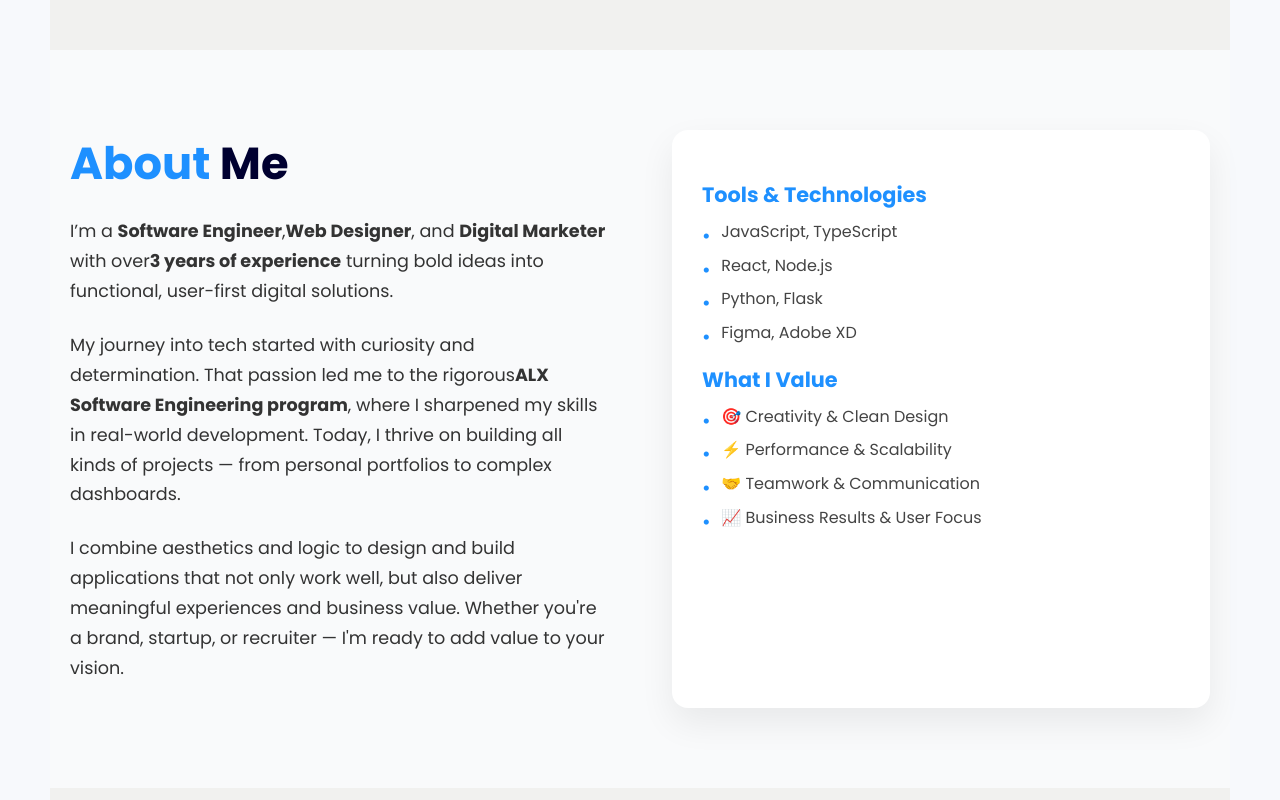
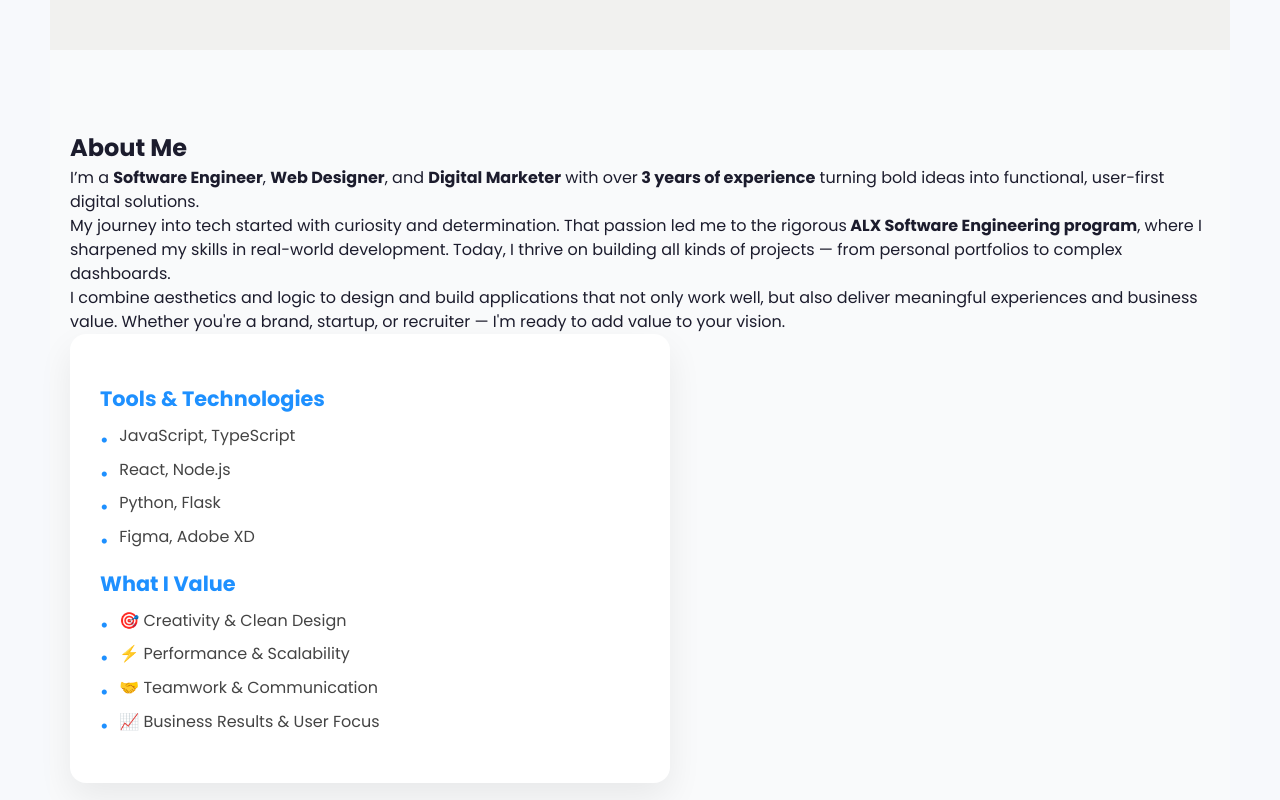
Before and after one commit to Trust447/PERSONAL-PORTFOLIO-WEBSITE, a React (Vite) app in the folder trust-portfolio/: page / in a window 1280 px wide. Shown: the part 700-1500 px from the top of the page. Built offline with nearby package versions, Linux system fonts and the light colour scheme.

Commit message:
Update About.jsx

```diff
--- a/trust-portfolio/src/components/about-components/About.jsx
+++ b/trust-portfolio/src/components/about-components/About.jsx
@@ -1,21 +1,22 @@
-import React, { useEffect, useRef } from "react";
+import React from "react";
 import 'flag-icons/css/flag-icons.min.css';
-import "./about-styles.css"
+import "./about-styles.css";
 
 const About = () => {
-
   return (
     <section id="about" className="about-section">
-      <div className="title">
-        <h1><span>About</span> Me</h1>
+      <div className="about-container">
+        <div className="about-left">
+          <h2 className="about-title">
+            <span>About</span> Me
+          </h2>
           <p>
-          I’m a <strong>Software Engineer</strong>,
-          <strong>Web Designer</strong>, and <strong>Digital Marketer</strong> with over
-          <strong>3 years of experience</strong> turning bold ideas into functional, user-first digital solutions.
+            I’m a <strong>Software Engineer</strong>, <strong>Web Designer</strong>, and <strong>Digital Marketer</strong> with over
+            <strong> 3 years of experience</strong> turning bold ideas into functional, user-first digital solutions.
           </p>
           <p>
             My journey into tech started with curiosity and determination. That passion led me to the rigorous
-          <strong>ALX Software Engineering program</strong>, where I sharpened my skills in real-world development.
+            <strong> ALX Software Engineering program</strong>, where I sharpened my skills in real-world development.
             Today, I thrive on building all kinds of projects — from personal portfolios to complex dashboards.
           </p>
           <p>
@@ -25,8 +26,8 @@ const About = () => {
           </p>
         </div>
 
-      <div class="about-right">
-        <h3>Tools & Technologies</h3>
+        <div className="about-right">
+          <h3 className="about-subheading">Tools & Technologies</h3>
           <ul>
             <li>JavaScript, TypeScript</li>
             <li>React, Node.js</li>
@@ -34,7 +35,7 @@ const About = () => {
             <li>Figma, Adobe XD</li>
           </ul>
 
-        <h3>What I Value</h3>
+          <h3 className="about-subheading">What I Value</h3>
           <ul>
             <li>🎯 Creativity & Clean Design</li>
             <li>⚡ Performance & Scalability</li>
@@ -42,7 +43,9 @@ const About = () => {
             <li>📈 Business Results & User Focus</li>
           </ul>
         </div>
+      </div>
     </section>
   );
 };
+
 export default About;
```
Lines whose indentation alone changed are shown as unchanged.
